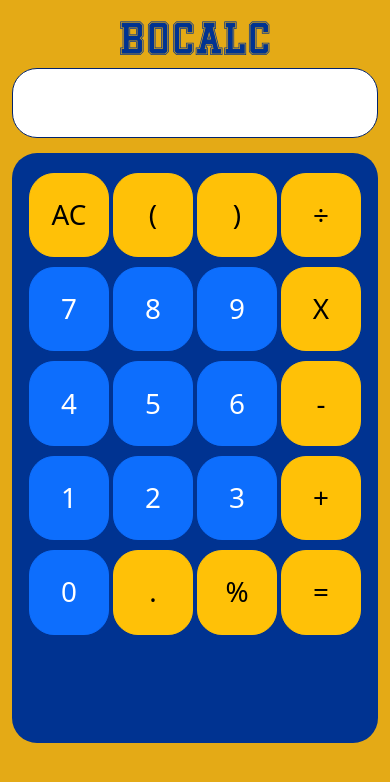
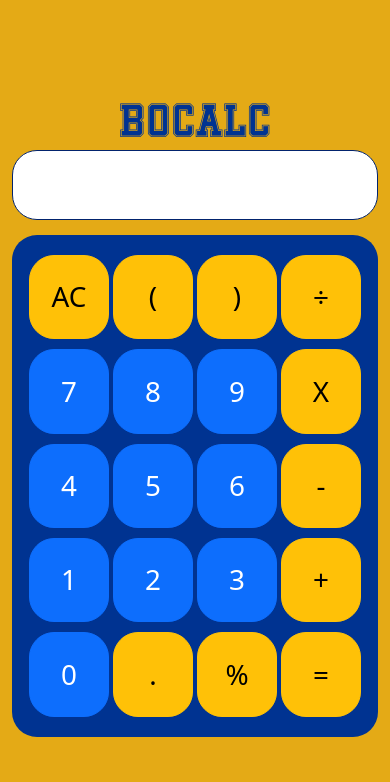
Before and after one commit to alexiscirmi/react-calculator, a React (Vite) app: page / in a window 390 px wide. Shown: the top 782 px of the page. Built offline with nearby package versions, Linux system fonts and the light colour scheme.

Commit message:
UI tweaks

```diff
--- a/src/App.css
+++ b/src/App.css
@@ -8,6 +8,7 @@
   display: flex;
   flex-direction: column;
   align-items: center;
+  justify-content: center;
   width: 95vw;
   max-width: 600px;
   height: 95vh;
@@ -34,19 +35,25 @@
 .buttonContainer {
   width: 95%;
   max-width: 500px;
-  height: 70%;
+  height: auto;
   background-color: #003391;
   border-radius: 25px;
   margin-top: 15px;
-  margin-bottom: 15 px;
+  margin-bottom: 15px;
   padding: 15px;
   text-align: center;
 }
 
+.title {
+  font-family: 'college', sans-serif;
+  font-size: 48px;
+  color: #003391;
+}
+
 @media (max-width: 575px) {
   .calculator {
-    width: 100vw;
-    height: 100vh;
+    width: 100%;
+    height: 100%;
     border-radius: 0;
   }
 
@@ -54,14 +61,6 @@
   .buttonContainer {
     width: 100%;
   }
-}
-
-.title {
-  font-family: 'college', sans-serif;
-  font-size: 48px;
-  color: #003391;
-  margin-top: 0;
-  padding-top: 10px;
 }
 
 .btn {
```
Also changed, not shown: 5 other files (tests, documents, lock files or other folders).
